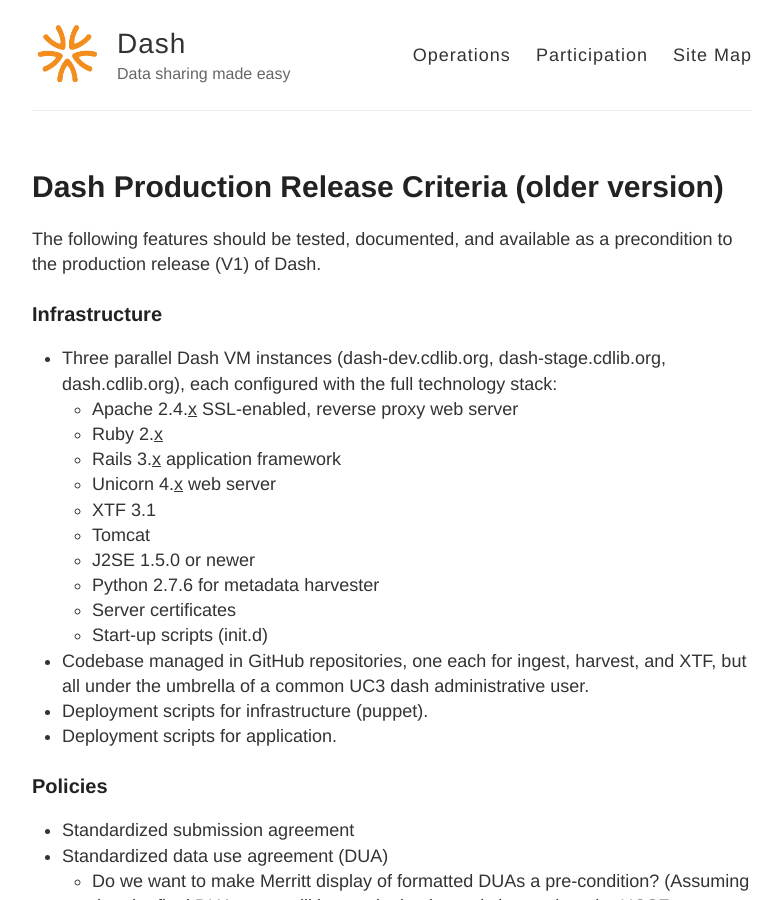
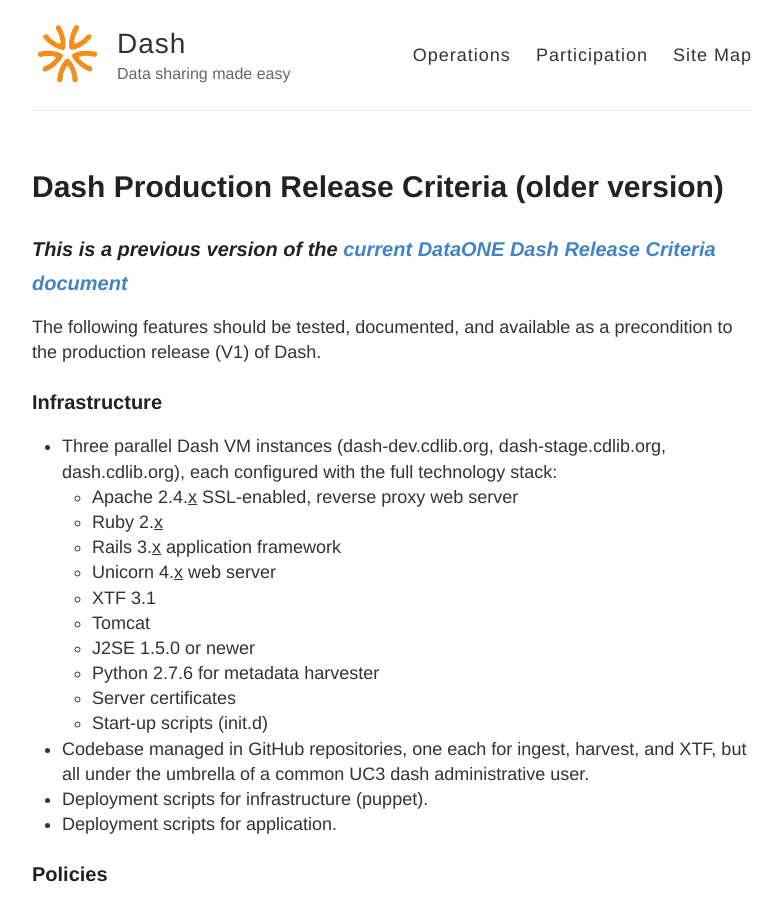
Before and after one commit to CDLUC3/dash, a Jekyll site: the page built from release-criteria-old.md, in a window 1280 px wide and 900 px high. Shown: the whole window, without its empty margins (248-1030 px from the left). Built offline with Jekyll 4.4.1, drawn with Linux system fonts in a browser that asks for light colours.

Commit message:
Update release-criteria-old.md

```diff
--- a/release-criteria-old.md
+++ b/release-criteria-old.md
@@ -3,6 +3,8 @@
 title: Dash Production Release Criteria (older version)
 permalink: /release-criteria-old/
 ---
+
+### _This is a previous version of the [current DataONE Dash Release Criteria document](http://cdluc3.github.io/dash/release-criteria/)_
 
 The following features should be tested, documented, and available as a precondition to the production release (V1) of Dash.
 
```
